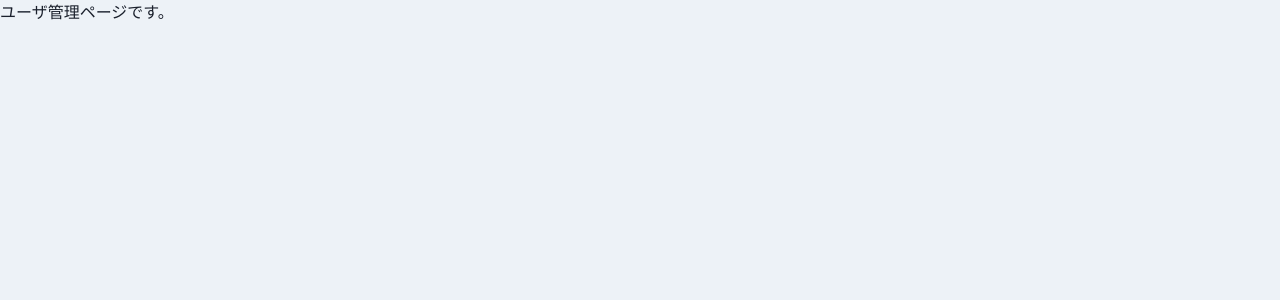
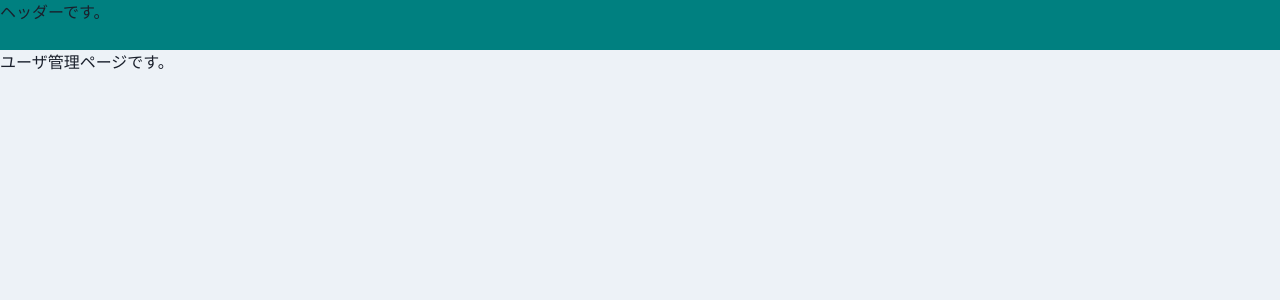
Before and after one commit to ryo-okazaki/react-step-up-chakra-ui, a React (Vite) app in the folder react/: page /home/user_management in a window 1280 px wide. Shown: the top 300 px of the page. Built offline with nearby package versions, Linux system fonts and the light colour scheme; the HTML template or start-up script is replaced by a standard one.

Commit message:
ヘッダーのひな型作成

```diff
--- /dev/null
+++ b/react/src/components/organisms/layout/Header.tsx
@@ -0,0 +1,5 @@
+import { FC, memo } from "react";
+
+export const Header: FC = memo(() => {
+  return <div style={{ height: "50px", backgroundColor: "teal" }}>ヘッダーです。</div>
+});
--- /dev/null
+++ b/react/src/components/templates/HeaderLayout.tsx
@@ -0,0 +1,16 @@
+import { FC, ReactNode, memo } from "react";
+import { Header } from "../organisms/layout/Header";
+
+type Props = {
+  children: ReactNode;
+}
+
+export const HeaderLayout: FC<Props> = memo((props) => {
+  const { children } = props;
+  return (
+    <>
+      <Header />
+      { children }
+    </>
+  )
+});
--- a/react/src/router/Router.tsx
+++ b/react/src/router/Router.tsx
@@ -4,6 +4,7 @@
 import { Login } from "../components/pages/Login";
 import { HomeRoutes } from "./HomeRoutes";
 import { Page404 } from "../components/pages/Page404";
+import { HeaderLayout } from "../components/templates/HeaderLayout";
 
 export const Router: FC = memo(() => {
   return (
@@ -15,7 +16,9 @@
         <Switch>
           {HomeRoutes.map((route) => (
             <Route key={route.path} exact={route.exact} path={`${url}${route.path}`}>
-              {route.children}
+              <HeaderLayout>
+                { route.children }
+              </HeaderLayout>
             </Route>
           ))}
         </Switch>
```
